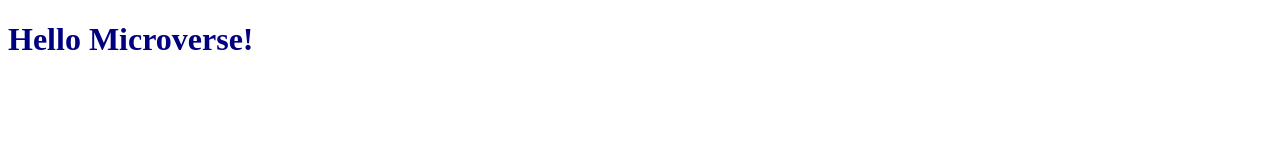
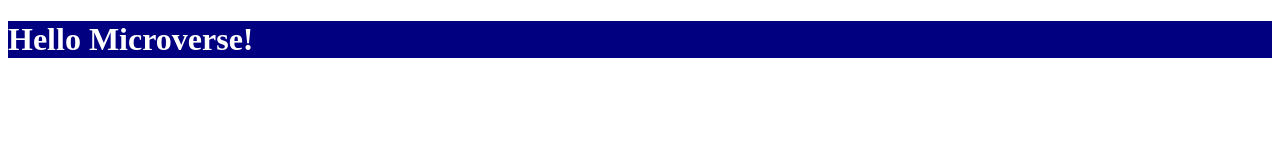
Before and after one commit to clintonjosephs/Hello_Microverse, a website: page index.html in a window 1280 px wide. Drawn offline with Linux system fonts and the light colour scheme.

Commit message:
resolved lint problems on style.css

```diff
--- a/style.css
+++ b/style.css
@@ -1,3 +1,4 @@
-h1 {
-    color: navy;
+.title-header {
+  background-color: navy;
+  color: white;
 }
```
